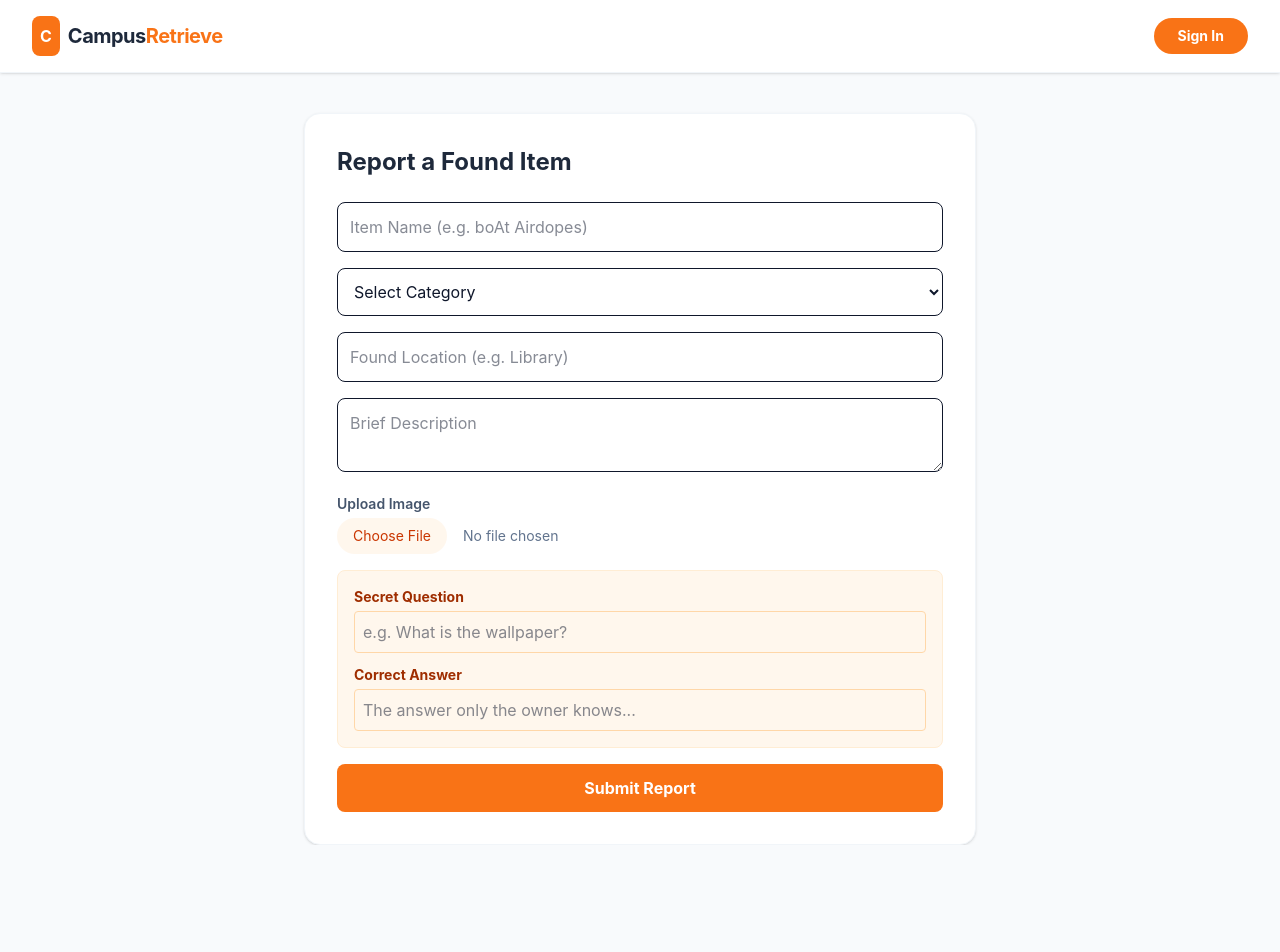
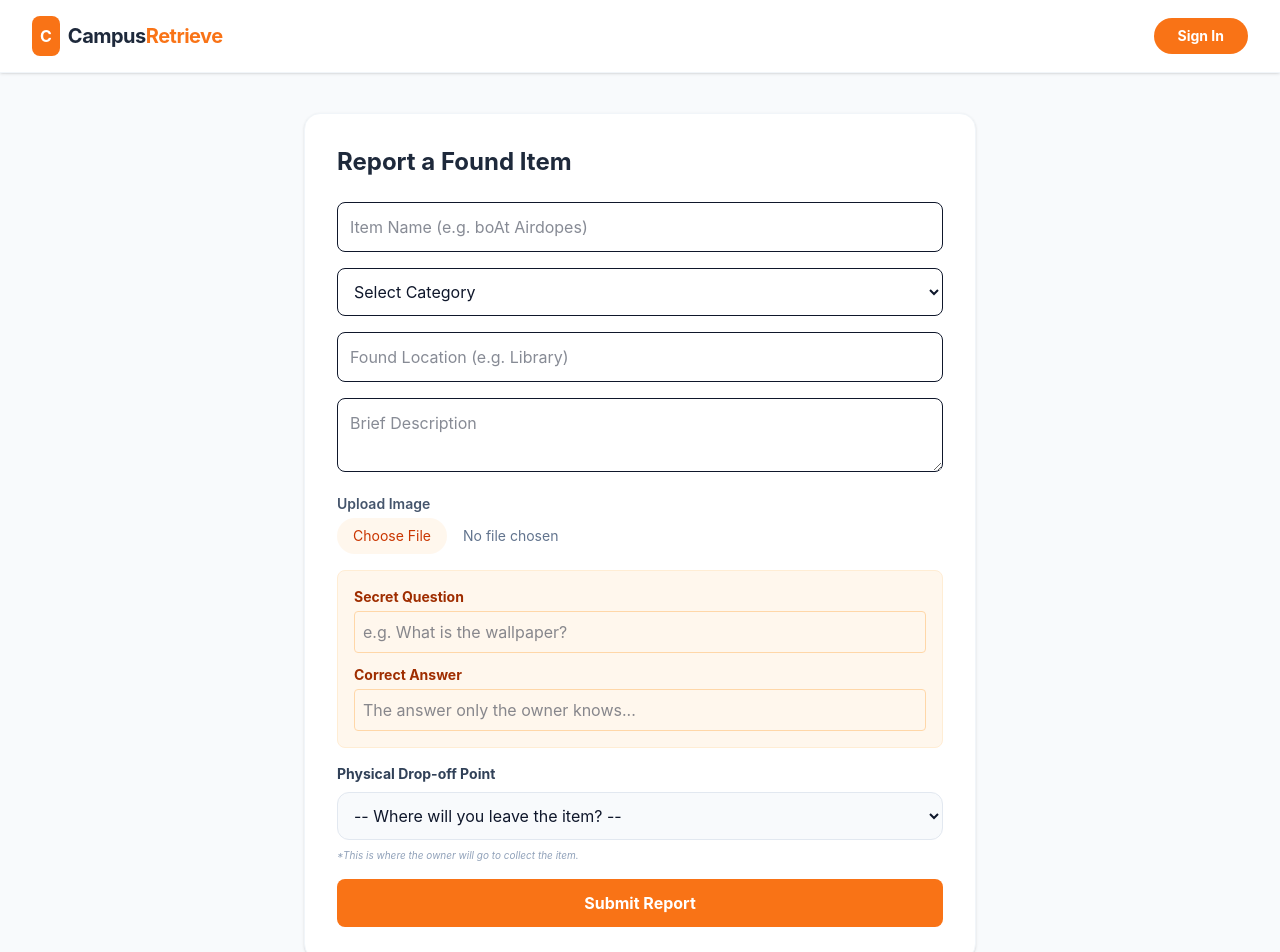
Before and after one commit to ashok770/projectX, a React app in the folder frontend/: page /report-found in a window 1280 px wide. Shown: the top 952 px of the page. Before the commit the page ends 845 px from the top, so only its background shows below. Built offline with nearby package versions, Linux system fonts and the light colour scheme; the HTML template or start-up script is replaced by a standard one.

Commit message:
report from is created and backend will generate the 6 digit pin

```diff
--- a/frontend/src/pages/ReportFound.jsx
+++ b/frontend/src/pages/ReportFound.jsx
@@ -10,6 +10,8 @@ const ReportFound = () => {
     location: "",
     description: "",
     secretQuestion: "",
+    secretAnswer: "",
+    dropOffLocation: "",
   });
   const [image, setImage] = useState(null);
   const [uploading, setUploading] = useState(false);
@@ -138,6 +140,27 @@ const ReportFound = () => {
           </div>
         </div>
 
+        <div className="space-y-2">
+          <label className="block text-sm font-bold text-slate-700">
+            Physical Drop-off Point
+          </label>
+          <select
+            required
+            className="w-full p-3 bg-slate-50 border border-slate-200 rounded-xl focus:ring-2 focus:ring-brand outline-none transition"
+            value={formData.dropOffLocation}
+            onChange={(e) => setFormData({ ...formData, dropOffLocation: e.target.value })}
+          >
+            <option value="">-- Where will you leave the item? --</option>
+            <option value="Security Gate">Main Security Gate</option>
+            <option value="CSE Dept Office">CSE Department Office (SF02)</option>
+            <option value="Library Front Desk">Library Front Desk</option>
+            <option value="Hostel Office">Hostel Warden Office</option>
+          </select>
+          <p className="text-[10px] text-slate-400 italic">
+            *This is where the owner will go to collect the item.
+          </p>
+        </div>
+
         <button
           disabled={uploading}
           className="w-full bg-brand text-white font-bold py-3 rounded-lg hover:bg-orange-600 disabled:bg-slate-300"
```
Also changed, not shown: 1 other file (tests, documents, lock files or other folders).
